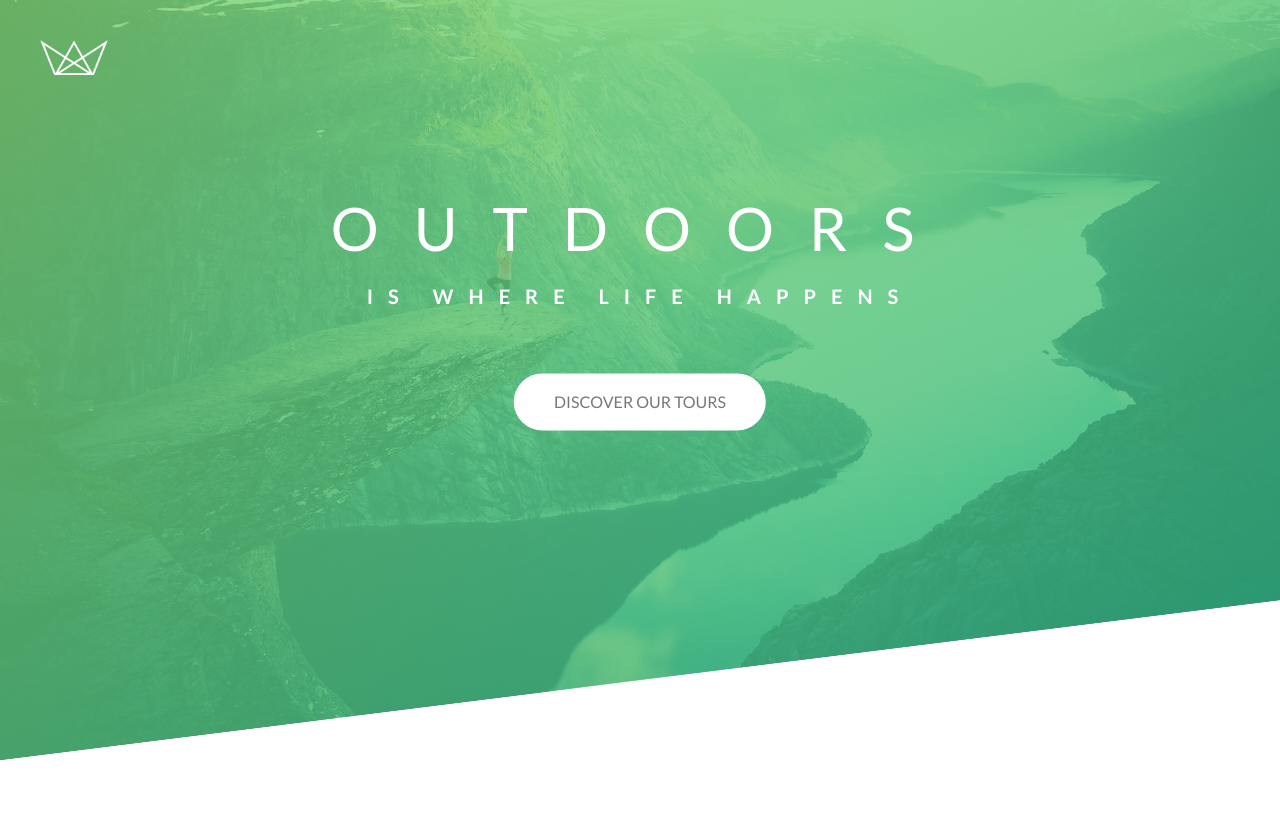
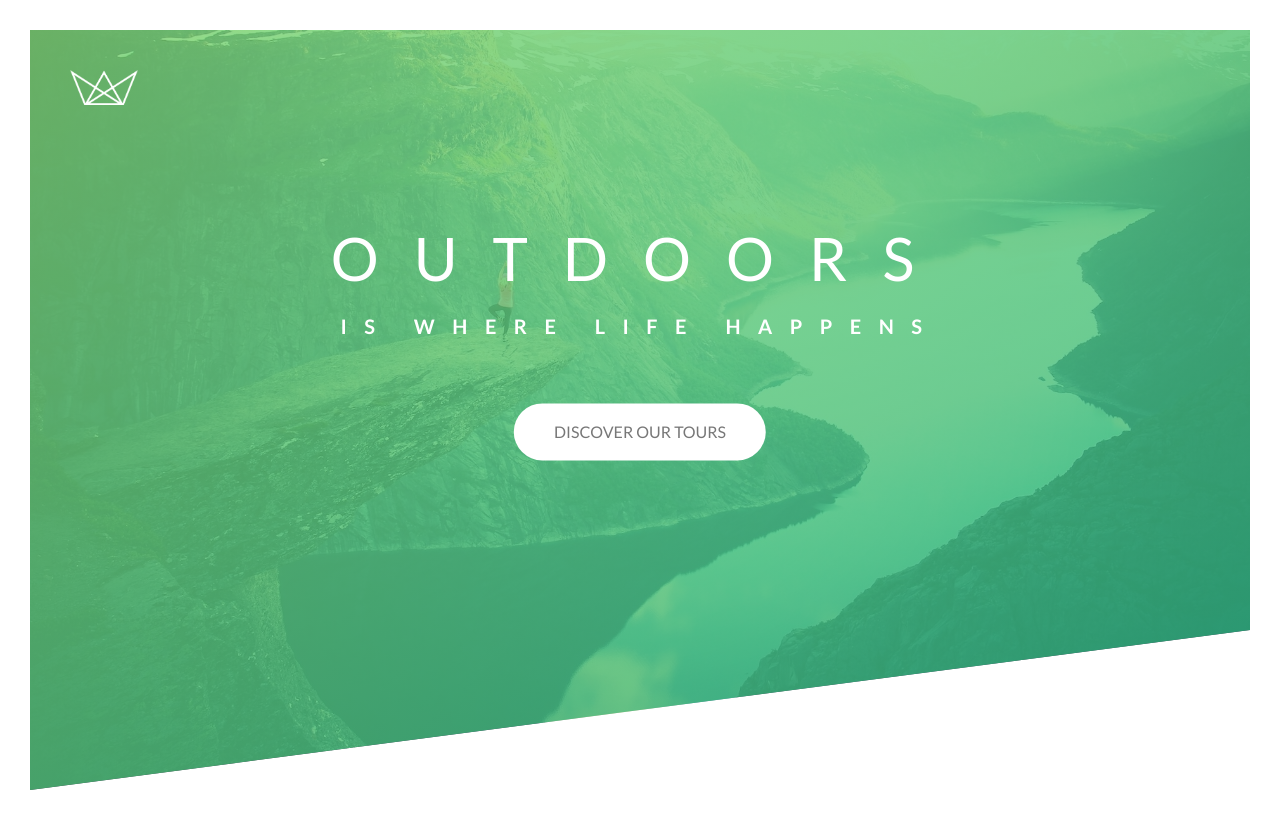
Before and after one commit to dembasy/3projets-sass, a plain HTML site: page Natours/starter/index.html in a window 1280 px wide. Drawn offline with Linux system fonts and the light colour scheme; files that its build step writes are made by us from their sources.

Commit message:
ajout des bem afin de se reperer dans le css, modification des rem afin de l'utiliser dans les mediaqueries

```diff
--- a/Natours/starter/css/style.css
+++ b/Natours/starter/css/style.css
@@ -6,17 +6,24 @@ Medium green: #55c57a
 Dark green: #28b485
 
 */
-*{
+*,
+*::after,
+*::before{
   margin:0;
   padding:0;
-  box-sizing: border-box;
+  box-sizing: inherit;
+}
+html{
+  font-size: 62.5%;
 }
 body {
   font-family: "Lato", sans-serif;
   font-weight: 400;
-  font-size: 16px;
+  /* font-size: 16px; */
   line-height: 1.7;
   color: #777;
+  padding: 3rem;
+  box-sizing: border-box;
 }
 .header{
   height: 95vh;
@@ -30,15 +37,15 @@ body {
   background-size: cover;
   clip-path: polygon(0 0, 100% 0, 100% 75vh, 0 100%);
 }
-.logo-box {
+.header__logo-box {
   position: absolute;
-  top: 40px;
-  left: 40px;
+  top: 4rem;
+  left: 4rem;
 }
-.logo {
-  height: 35px;
+.header__logo {
+  height: 3.5rem;
 }
-.text-box{
+.header__text-box{
   position: absolute;
   top: 40%;
   left: 50%;
@@ -50,13 +57,13 @@ body {
   color: #ffffff;
   text-transform: uppercase;
   backface-visibility: hidden;
-  margin-bottom: 60px;
+  margin-bottom: 6rem;
 }
-.heading-primary-main{
+.heading-primary--main{
   display: block;
-  font-size: 60px;
+  font-size: 6rem;
   font-weight: 400;
-  letter-spacing: 35px;
+  letter-spacing: 3.5rem;
 
   animation-name: moveInLeft;
   animation-duration: 1s;
@@ -64,23 +71,23 @@ body {
 
   /* animation-delay: 3s; */
 }
-.heading-primary-sub {
+.heading-primary--sub {
   display: block;
-  font-size: 20px;
-  letter-spacing: 15px;
+  font-size: 2rem;
+  letter-spacing: 1.75rem;
   font-weight: 700;
   animation: moveInRight 1s ease-out;
 }
 @keyframes moveInLeft {
 0%{
   opacity: 0;
-  transform: translateX(-100px);
+  transform: translateX(-10rem);
 }
 60%{
   transform:
 }
 80%{
-  transform: translateX(10px);
+  transform: translateX(1rem);
 }
 100%{
   opacity: 1;
@@ -90,10 +97,20 @@ body {
 @keyframes moveInRight {
 0%{
   opacity: 0;
-  transform: translateX(100px);
+  transform: translateX(10rem);
 }
 80%{
-  transform: translateX(-10px);
+  transform: translateX(-1rem);
+}
+100%{
+  opacity: 1;
+  transform: translateX(0);
+}
+}
+@keyframes moveInBottom {
+0%{
+  opacity: 0;
+  transform: translateY(3rem);
 }
 100%{
   opacity: 1;
@@ -104,20 +121,45 @@ body {
 .btn:visited{
   text-transform: uppercase;
   text-decoration: none;
-  padding: 15px 40px;
+  padding: 1.5rem 4rem;
   display: inline-block;
-  border-radius: 100px;
+  border-radius: 10rem;
   transition: all .2s;
+  position: relative;
+  font-size: 1.6rem;
 }
 .btn:hover{
   transform: translateY(-3px);
-  box-shadow: 0 5px 10px rgba(0,0,0,0,2);
+  box-shadow: 0 1rem 2rem rgba(0,0,0,.2);
 }
 .btn:active{
   transform: translateY(-1px);
-  box-shadow: 0 5px 10px rgba(0,0,0,0,2);
+  box-shadow: 0 .5rem 1rem rgba(0,0,0,.2);
 }
-.btn-white{
+.btn--white{
   background-color: white;
   color: #777;
 }
+.btn::after{
+  content: " ";
+  display: inline-block;
+  height: 100%;
+  width: 100%;
+  border-radius: 10rem;
+  position: absolute;
+  top: 0;
+  left: 0;
+  z-index: -1;
+  transition: all .4s;
+}
+.btn-white::after{
+  background-color: white;
+}
+.btn:hover::after{
+  transform: scaleX(1.4) scaleY(1.6);
+  opacity: 0;
+}
+.btn--animated{
+  animation: moveInBottom .5s ease-out .75s;
+  animation-fill-mode: backwards;
+}
--- a/Natours/starter/index.html
+++ b/Natours/starter/index.html
@@ -11,15 +11,15 @@
 </head>
 <body>
   <header class="header">
-    <div class="logo-box">
-      <img src="img/logo-white.png" alt="Logo" class="logo">
+    <div class="header__logo-box">
+      <img src="img/logo-white.png" alt="Logo" class="header__logo">
     </div>
-    <div class="text-box">
+    <div class="header__text-box">
       <h1 class="heading-primary">
-        <span class="heading-primary-main">Outdoors</span>
-        <span class="heading-primary-sub">is where life happens</span>
+        <span class="heading-primary--main">Outdoors</span>
+        <span class="heading-primary--sub">is where life happens</span>
       </h1>
-      <a href="#" class="btn btn-white">Discover our tours</a>
+      <a href="#" class="btn btn--white btn--animated">Discover our tours</a>
     </div>
   </header>
 </body>
```
Also changed, not shown: 3 other files.
